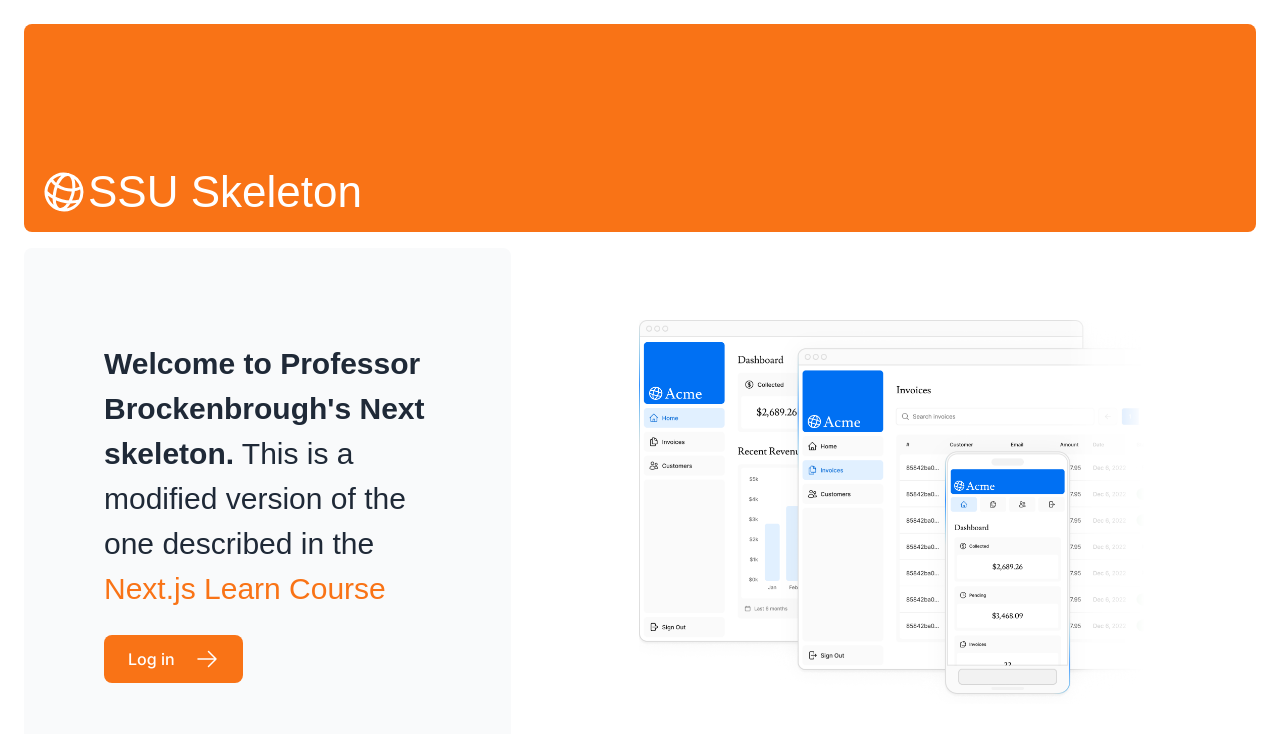
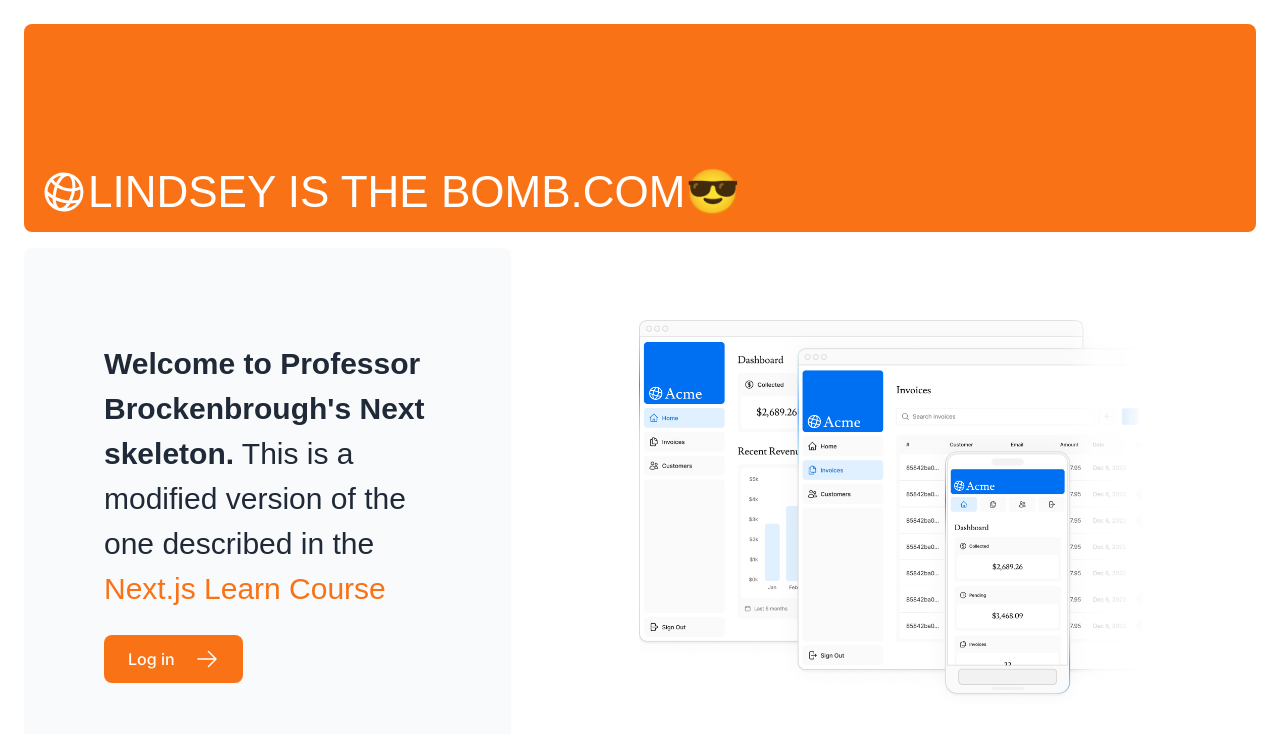
Before and after one commit to brockenbrough/ssu-social-next, a Next.js app in the folder ssu-app/: page / in a window 1280 px wide. Shown: the top 734 px of the page. Built offline with nearby package versions, Linux system fonts and the light colour scheme; a web font is replaced by a local one.

Commit message:
Lindsey's change

```diff
--- a/ssu-app/app/ui/acme-logo.tsx
+++ b/ssu-app/app/ui/acme-logo.tsx
@@ -7,7 +7,7 @@ export default function AcmeLogo() {
       className={`${lusitana.className} flex flex-row items-center leading-none text-white`}
     >
       <GlobeAltIcon className="h-12 w-12 rotate-[15deg]" />
-      <p className="text-[44px]">SSU Skeleton</p>
+      <p className="text-[44px]">LINDSEY IS THE BOMB.COM😎</p>
     </div>
   );
 }
```
